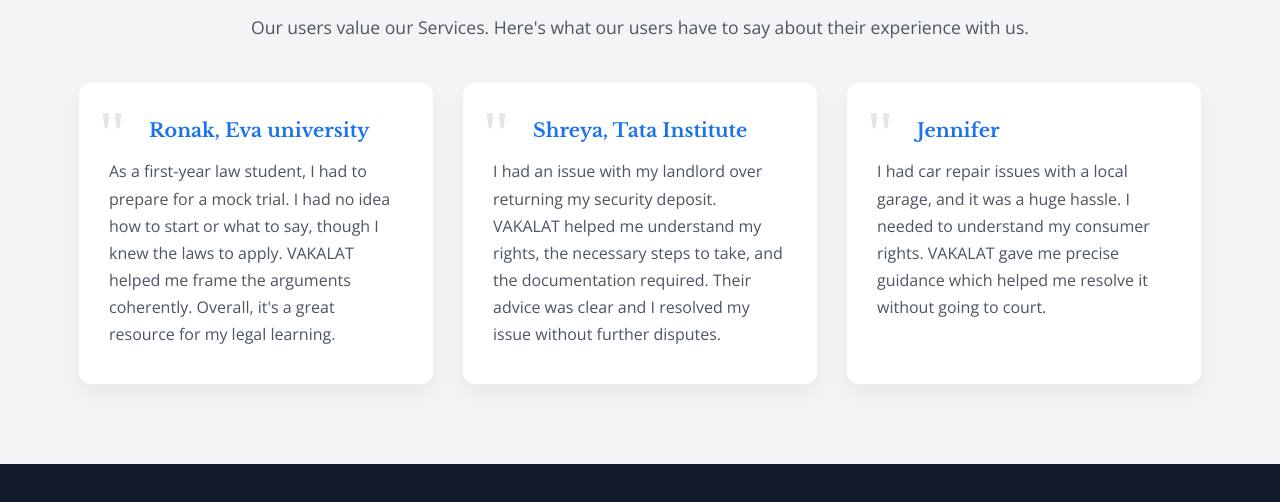
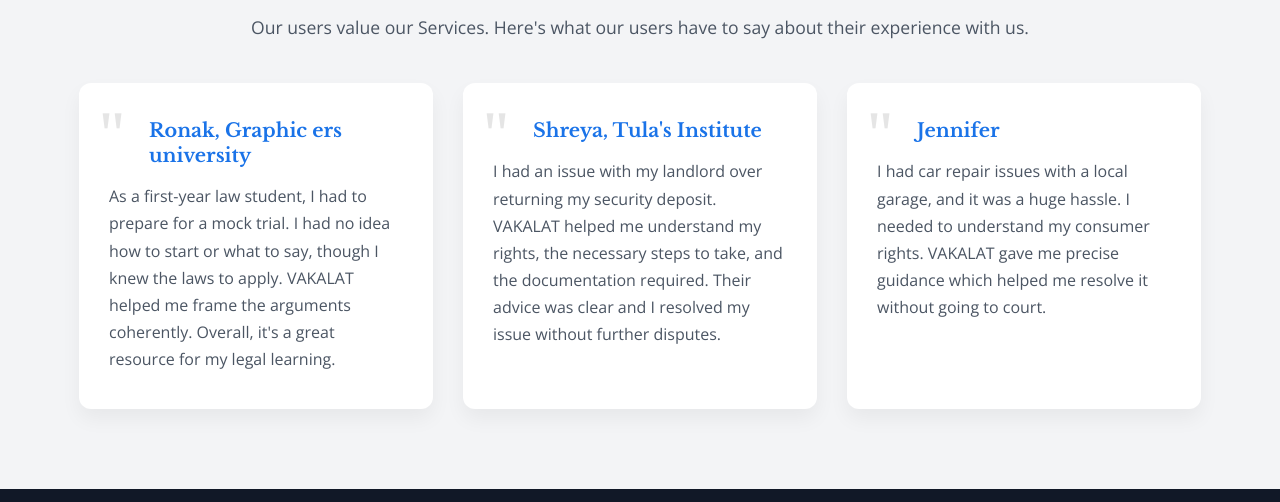
Before and after one commit to shristii2709/vakalat.github.io, a plain HTML site: page index.html in a window 1280 px wide. Shown: the part 3298-3800 px from the top of the page. Drawn offline with nearby package versions, Linux system fonts and the light colour scheme.

Commit message:
Update index.html

```diff
--- a/index.html
+++ b/index.html
@@ -174,11 +174,11 @@
 
             <div class="testimonial-grid">
                 <div class="testimonial-card">
-                    <h3 class="client-name">Ronak, Eva university</h3>
+                    <h3 class="client-name">Ronak, Graphic ers university</h3>
                     <p class="testimonial-text">As a first-year law student, I had to prepare for a mock trial. I had no idea how to start or what to say, though I knew the laws to apply. VAKALAT helped me frame the arguments coherently. Overall, it's a great resource for my legal learning.</p>
                 </div>
                 <div class="testimonial-card">
-                    <h3 class="client-name">Shreya, Tata Institute</h3>
+                    <h3 class="client-name">Shreya, Tula's Institute</h3>
                     <p class="testimonial-text">I had an issue with my landlord over returning my security deposit. VAKALAT helped me understand my rights, the necessary steps to take, and the documentation required. Their advice was clear and I resolved my issue without further disputes.</p>
                 </div>
                 <div class="testimonial-card">
```
